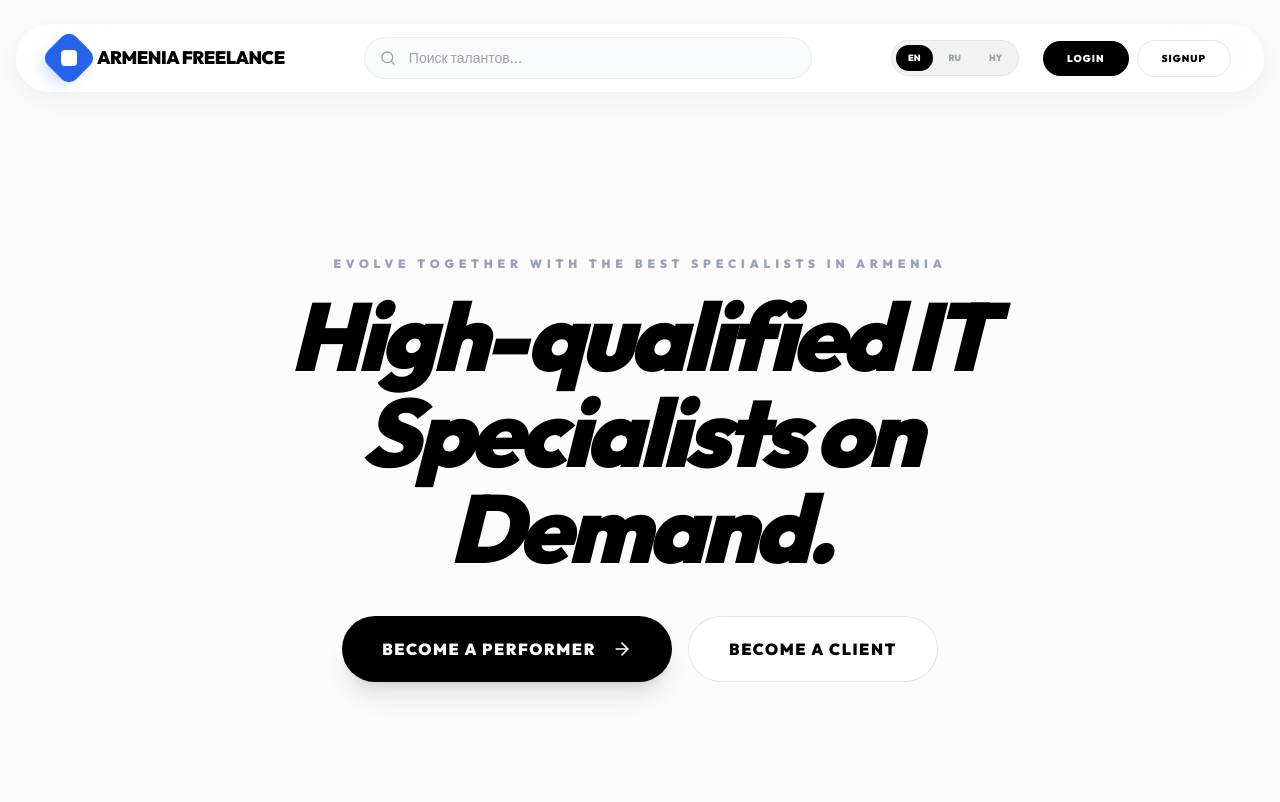
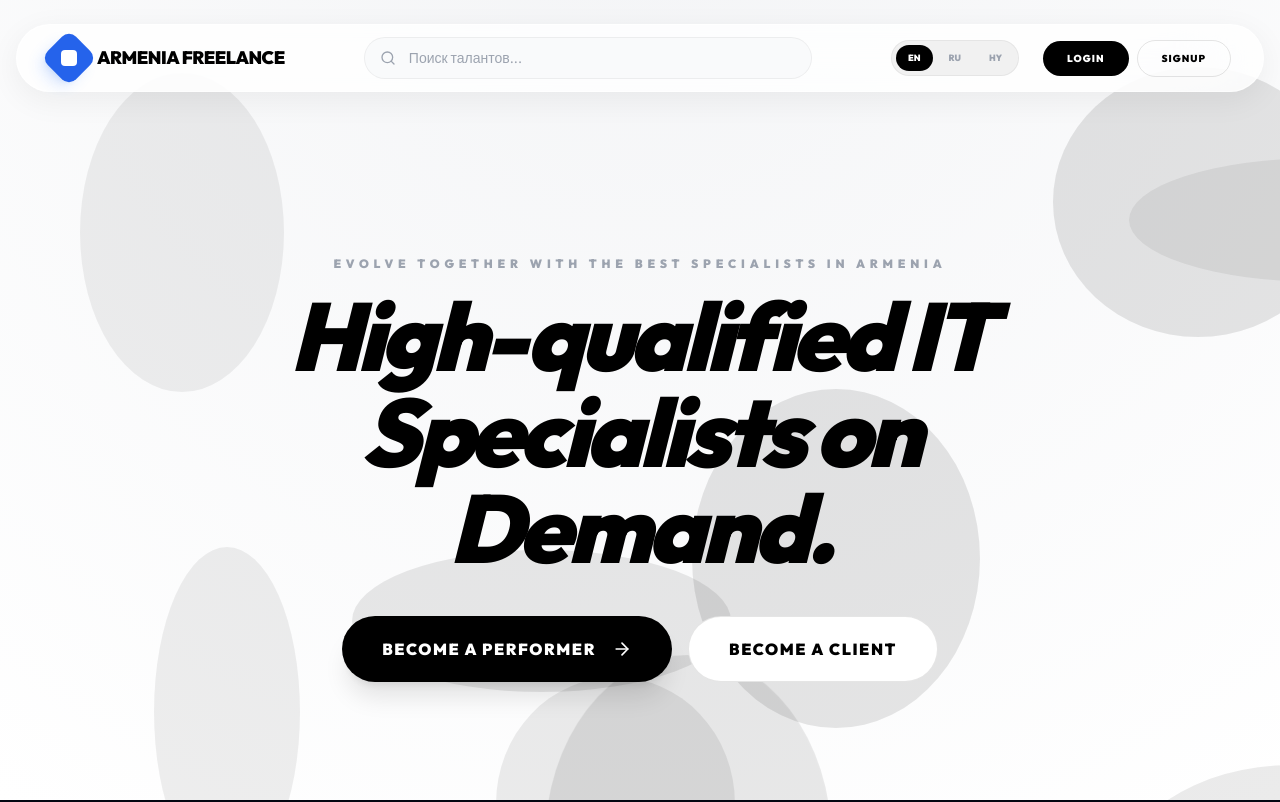
Before and after one commit to NTIVI/arm-freelance, a React (Vite) app: page / in a window 1280 px wide. Shown: the top 802 px of the page. Built offline with nearby package versions, Linux system fonts and the light colour scheme; no server answers.

Commit message:
Fix background animation visibility and increase opacity

```diff
--- a/src/pages/LandingPage.tsx
+++ b/src/pages/LandingPage.tsx
@@ -37,13 +37,13 @@ const BackgroundAnimation = () => (
         key={i}
         className="floating-circle"
         style={{
-          width: Math.random() * 200 + 50 + 'px',
-          height: Math.random() * 200 + 50 + 'px',
+          width: Math.random() * 300 + 100 + 'px',
+          height: Math.random() * 300 + 100 + 'px',
           left: Math.random() * 100 + '%',
           top: Math.random() * 100 + '%',
           animationDelay: Math.random() * 15 + 's',
           animationDuration: Math.random() * 20 + 20 + 's',
-          opacity: Math.random() * 0.03 + 0.02
+          opacity: Math.random() * 0.05 + 0.05
         }}
       />
     ))}
@@ -61,7 +61,7 @@ export const LandingPage = () => {
   ].slice(0, 3);
 
   return (
-    <div className="min-h-screen text-black bg-[#fcfcfc] selection:bg-black/5 font-sans relative">
+    <div className="min-h-screen text-black selection:bg-black/5 font-sans relative">
       <BackgroundAnimation />
 
       {/* Navigation */}
```
